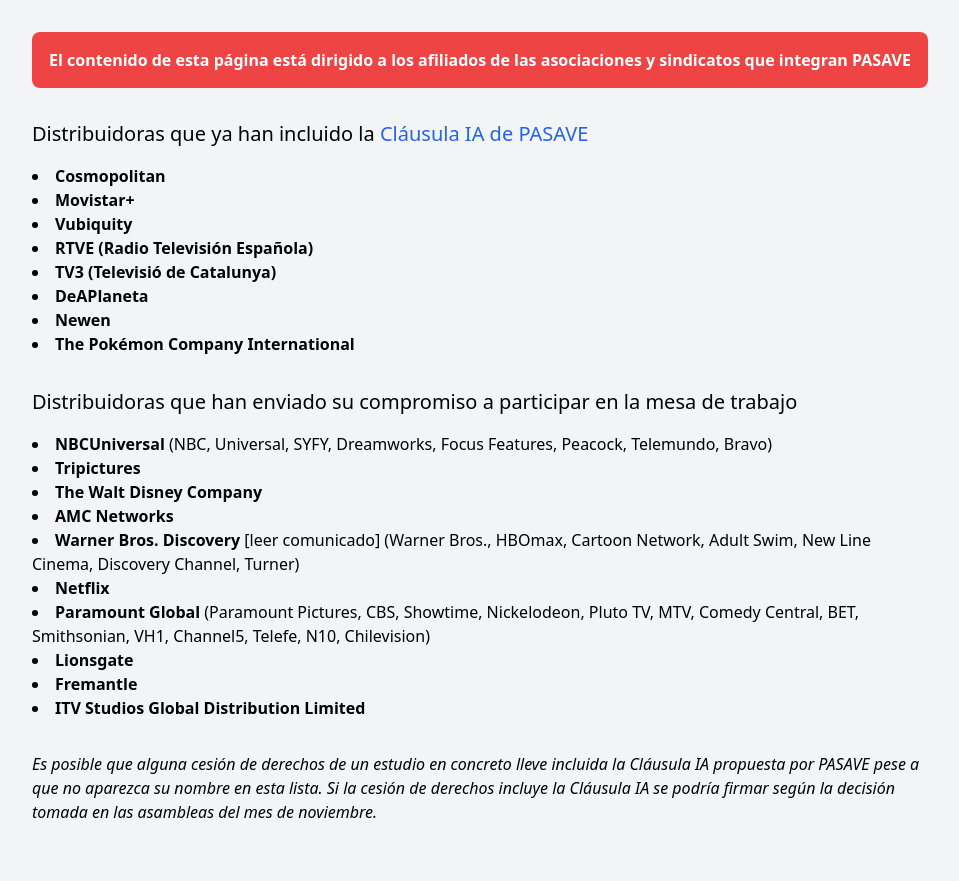
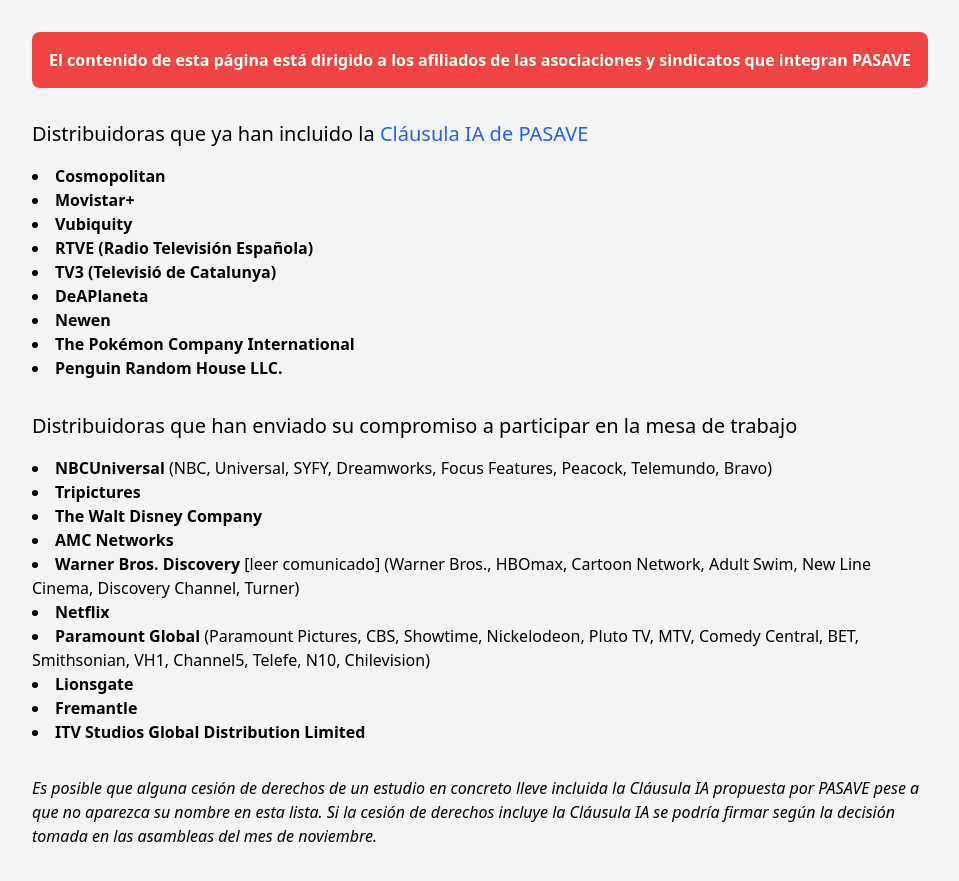
Before and after one commit to mutsuda/pasave.github.io, a Jekyll site: the page built from oklist.md, in a window 1280 px wide. Shown: the top 881 px of the page, without its empty margins (160-1119 px from the left). Built offline with Jekyll 4.4.1, drawn with Linux system fonts in a browser that asks for light colours.

Commit message:
added penguin

```diff
--- a/oklist.md
+++ b/oklist.md
@@ -16,6 +16,7 @@
 	<li class="font-bold">DeAPlaneta</li>
 	<li class="font-bold">Newen</li>
 	<li class="font-bold">The Pokémon Company International</li>
+	<li class="font-bold">Penguin Random House LLC.</li>
 </ul>
 
 
```
